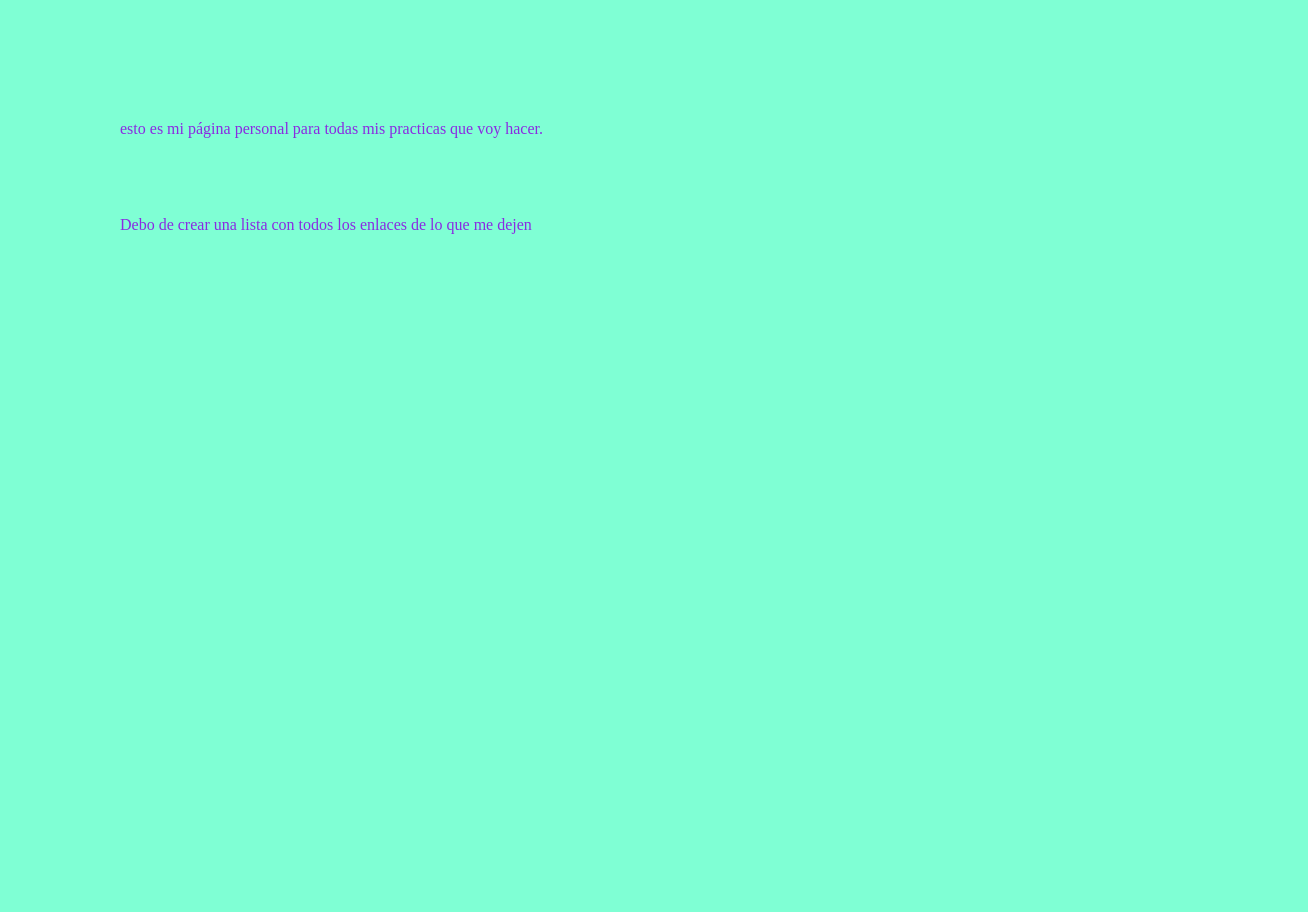
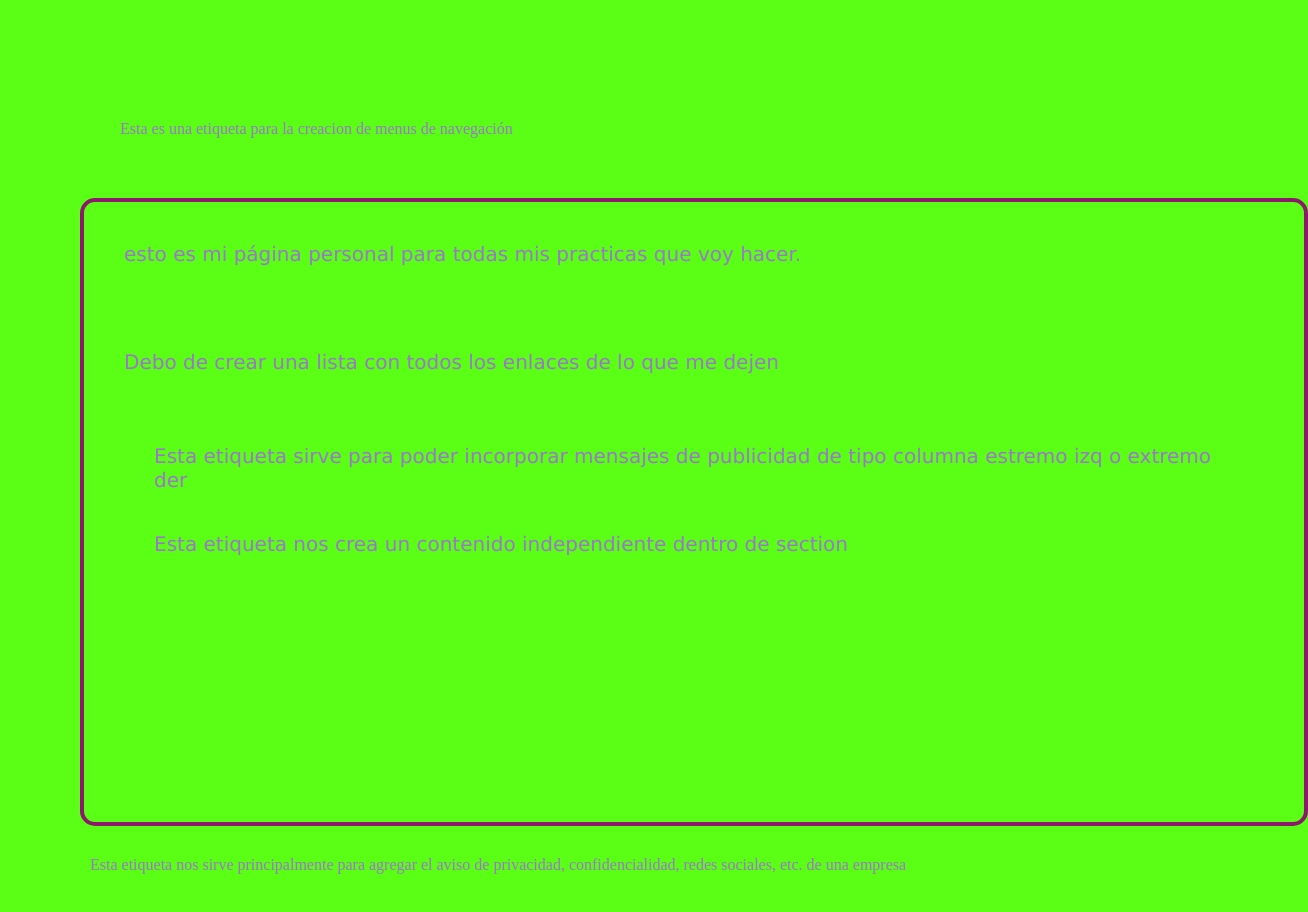
Before and after one commit to MaxiDanM/DanielMoralesMaximiliano, a plain HTML site: page index.html in a window 1280 px wide. Shown: the whole page, 1308 px wide, since content can reach past the window. Before the commit the page ends 800 px from the top, so only its background shows below. Drawn offline with Linux system fonts and the light colour scheme.

Commit message:
Agregamos las etiquetas header, section, footer

```diff
--- a/css/style.css
+++ b/css/style.css
@@ -1,6 +1,22 @@
 *{
     padding: 10px;
     margin: 20px;
-    color:blueviolet;
-    background-color: aquamarine;
+    color: #9D75CB;
+    background-color: #5AFF15;
 }
+
+.conteiner{
+    width: 1200px;
+    height: 600px;
+    margin-right: 20px;
+    border: 4px solid #8c1a6a;
+    font-size: 20px;
+    font-family: 'Lucida Sans', 'Lucida Sans Regular', 'Lucida Grande', 'Lucida Sans Unicode', Geneva, Verdana, sans-serif;
+    align-items: center;
+    justify-content: center;
+    border-radius: 15px;
+}
+
+.encabezado{
+
+}
--- a/index.html
+++ b/index.html
@@ -8,11 +8,20 @@
     <title>Mi pagina personal</title>
 </head>
 <body>
+    <header>
+        <nav>Esta es una etiqueta para la creacion de menus de navegación</nav>
+    </header>
+
     <div class="conteiner">
         <p>esto es mi página personal para todas mis practicas que voy hacer.</p>
             <br>
             <p>Debo de crear una lista con todos los enlaces de lo que me dejen</p>
+            <section>
+                <aside>Esta etiqueta sirve para poder incorporar mensajes de publicidad de tipo columna estremo izq o extremo der</aside>
+                <article>Esta etiqueta nos crea un contenido independiente dentro de section</article>
+            </section>
     </div>
+    <footer>Esta etiqueta nos sirve principalmente para agregar el aviso de privacidad, confidencialidad, redes sociales, etc. de una empresa</footer>
 
 </body>
 </html>
```
